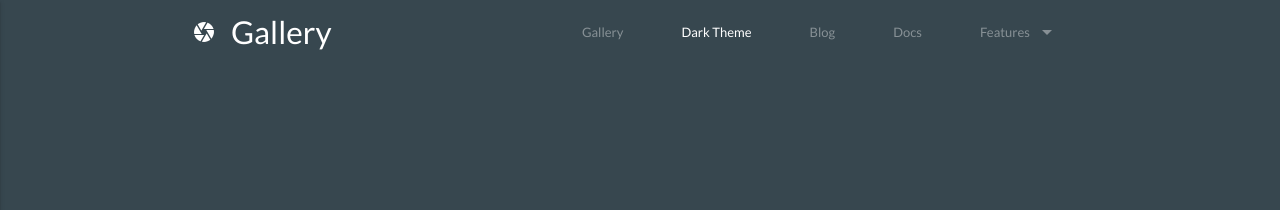
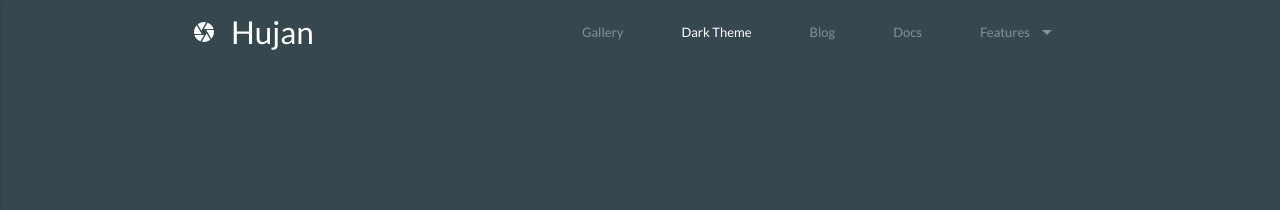
Before and after one commit to taufardh/painting, a Jekyll site: the page built from index.html, in a window 1280 px wide. Shown: the top 210 px of the page. Built offline with Jekyll 4.4.1, drawn with Linux system fonts in a browser that asks for light colours; nearby versions of some CDN libraries.

```diff
--- a/index.html
+++ b/index.html
@@ -43,7 +43,7 @@ title: "Mahaputera Gallery"
         <video loop autoplay playsinline id="video"></video>
       </div>
       <div class="nav-wrapper db">
-        <a href="/pages/demo" class="brand-logo"><i class="material-icons">camera</i>Gallery</a>
+        <a href="/pages/demo" class="brand-logo"><i class="material-icons">camera</i>Hujan</a>
         <a href="#" data-activates="nav-mobile" class="button-collapse"><i class="material-icons">menu</i></a>
         <ul class="bt hide-on-med-and-down">
           <li><a href="/pages/demo">Gallery</a></li>
```
Also changed, not shown: other parts of index.html (+1 -1 lines).
